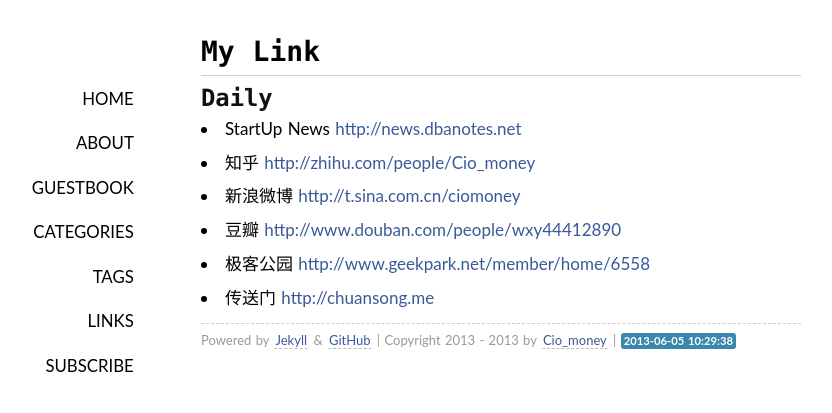
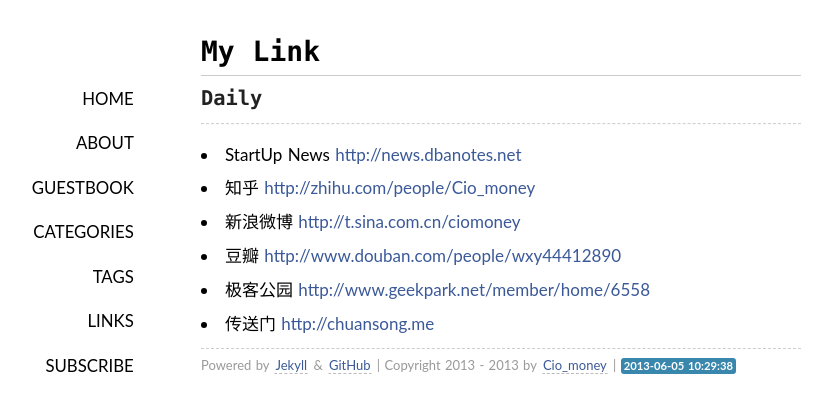
Before and after one commit to wxy44412890/wxy44412890.github.com, a Jekyll site: the page built from links/index.md, in a window 1280 px wide. Shown: the top 413 px of the page, without its empty margins (139-971 px from the left). Built offline with Jekyll 4.4.1, drawn with Linux system fonts in a browser that asks for light colours; some web fonts are replaced; Markdown is read by kramdown in place of the engine named in the settings; comment, search, counter and statistics services are not loaded.

Commit message:
(1)修改My Link页面的样式

```diff
--- a/links/index.md
+++ b/links/index.md
@@ -4,7 +4,8 @@
 comments: yes
 ---
 
-## Daily
+### Daily
+***
 
 * StartUp News <a href="http://news.dbanotes.net" target="_blank">http://news.dbanotes.net</a>
 * 知乎     <a href="http://zhihu.com/people/Cio_money" target="_blank">http://zhihu.com/people/Cio_money</a>
```
